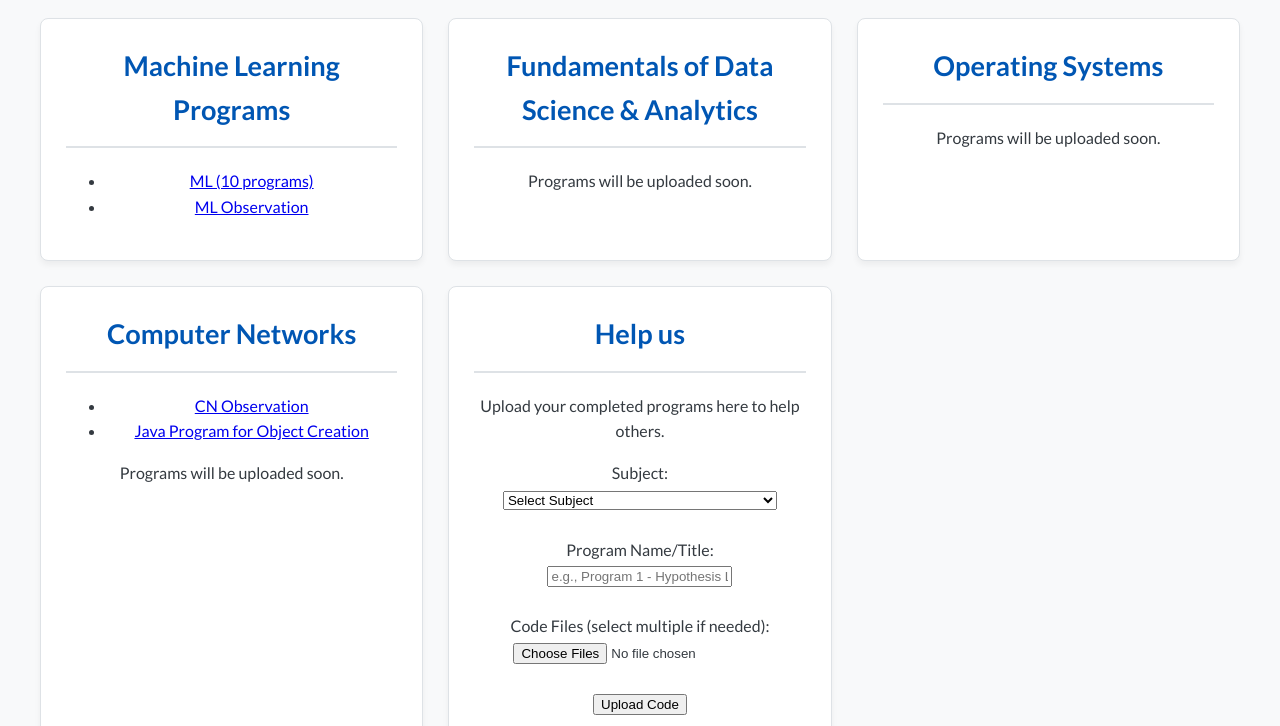
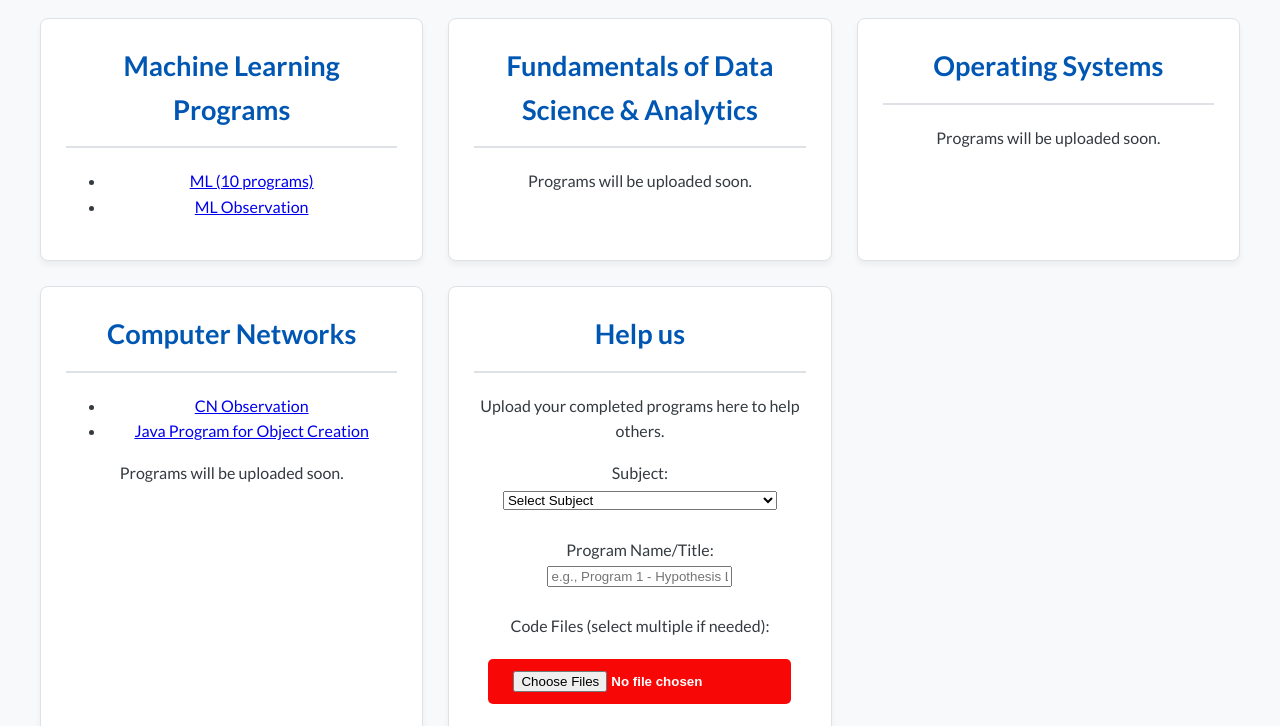
Before and after one commit to cyberpunk46-dev/copycat, a plain HTML site: page course.html in a window 1280 px wide. Shown: the part 74-800 px from the top of the page. Drawn offline with Linux system fonts and the light colour scheme.

```diff
--- a/course.html
+++ b/course.html
@@ -69,8 +69,8 @@
                     <label for="programName">Program Name/Title:</label>
                     <input type="text" id="programName" placeholder="e.g., Program 1 - Hypothesis Learning" required><br><br>
                     <label for="codeFile">Code Files (select multiple if needed):</label>
-                    <input type="file" id="codeFile" accept=".py,.c,.cpp,.java,.js,.html,.css,.csv" multiple required><br><br>
-                    <button type="submit">Upload Code</button>
+                    <input type="file" id="codeFile" accept=".py,.c,.cpp,.java,.js,.html,.css,.csv" multiple required class="cta-button-1"><br><br>
+                    <button type="submit" class="cta-button">Upload Code</button>
                 </form>
                 <div id="uploadedCodes">
                     <h4>Uploaded Codes:</h4>
```
